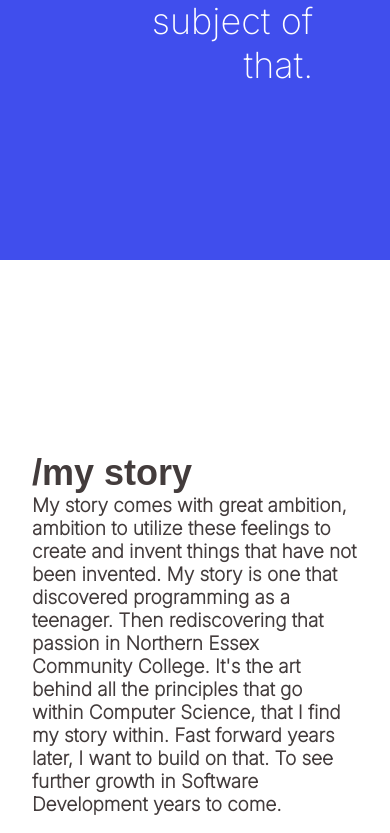
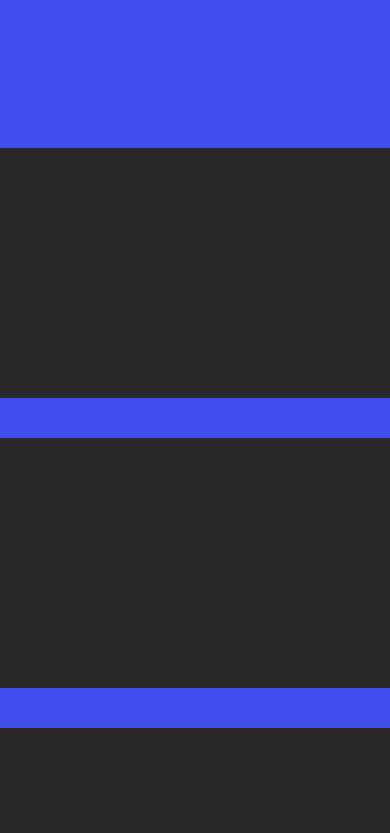
Before and after one commit to webcodejunkie/portfolio, a React (Create React App) app: page / in a window 390 px wide. Shown: the part 691-1524 px from the top of the page. Built offline with nearby package versions, Linux system fonts and the light colour scheme; a web font is replaced by a local one.

Commit message:
update belt component

```diff
--- a/src/components/belt/belt-component.js
+++ b/src/components/belt/belt-component.js
@@ -2,8 +2,10 @@ import '../../output/css/belt.css';
 
 function Belt() {
 	return (
-		<div>
-			I am a belt
+		<div className='belt-container'>
+			<div></div>
+			<div></div>
+			<div></div>
 		</div>
 	)
 }
--- a/src/components/views/home-view/home-component.js
+++ b/src/components/views/home-view/home-component.js
@@ -4,6 +4,7 @@ import { useState } from 'react';
 import { Link } from 'react-router-dom';
 // Framer Motion
 import { motion } from 'framer-motion';
+import Belt from '../../belt/belt-component';
 
 function Home() {
 
@@ -24,6 +25,7 @@ function Home() {
 						*/
 					}
 				</div>
+				<Belt />
 			</div>
 
 			<div className='second-col'>
--- a/src/output/css/App.css
+++ b/src/output/css/App.css
@@ -144,8 +144,8 @@ h6 {
 
 .first-col {
   display: flex;
-  flex-direction: row;
-  justify-content: center;
+  flex-direction: column;
+  align-items: center;
   background-color: #404eed;
 }
 
--- a/src/output/css/animations/animations.css
+++ b/src/output/css/animations/animations.css
@@ -11,7 +11,6 @@
 }
 
 .drawDownLine {
-  border-left: 4px solid #00ff43;
   margin: -200px auto;
   overflow: hidden;
   animation: drawdown-line 2.5s forwards 1 ease;
--- a/src/output/css/belt.css
+++ b/src/output/css/belt.css
@@ -1,3 +1,34 @@
+.belt-container {
+  display: flex;
+  flex-direction: row;
+  transform: translateY(0);
+}
+.belt-container > div {
+  background-color: #29272a;
+  width: 400px;
+  height: 250px;
+  margin: 20px;
+  transition: 0.5s ease;
+}
+.belt-container > div:hover {
+  transform: translateY(-5px);
+  transition: 0.5s ease;
+}
 
+@media only screen and (min-width: 320px) and (max-width: 480px) {
+  .belt-container {
+    flex-direction: column;
+  }
+}
+@media only screen and (min-width: 481px) and (max-width: 768px) {
+  .belt-container {
+    flex-direction: column;
+  }
+}
+@media only screen and (min-width: 769px) and (max-width: 1024px) {
+  .belt-container {
+    flex-direction: column;
+  }
+}
 
 /*# sourceMappingURL=belt.css.map */
--- a/src/scss/App.scss
+++ b/src/scss/App.scss
@@ -166,8 +166,8 @@ h6 {
 
 .first-col {
 	display: flex;
-	flex-direction: row;
-	justify-content: center;
+	flex-direction: column;
+	align-items: center;
 	background-color: #404eed;
 }
 
--- a/src/scss/animations/animations.scss
+++ b/src/scss/animations/animations.scss
@@ -13,7 +13,6 @@
 }
 
 .drawDownLine {
-	border-left: 4px solid #00ff43;
 	margin: -200px auto;
 	overflow: hidden;
 	animation: drawdown-line 2.5s forwards 1 ease;
--- a/src/scss/belt.scss
+++ b/src/scss/belt.scss
@@ -0,0 +1,40 @@
+.belt-container {
+	display: flex;
+	flex-direction: row;
+	transform: translateY(0);
+
+	>div {
+		background-color: #29272a;
+		width: 400px;
+		height: 250px;
+		margin: 20px;
+		transition: .5s ease;
+
+		&:hover {
+			transform: translateY(-5px);
+			transition: .5s ease;
+		}
+	}
+}
+
+// Mobile Screens
+@media only screen and (min-width: 320px) and (max-width: 480px) {
+	.belt-container {
+		flex-direction: column;
+	}
+}
+
+
+// Tablet Screens
+@media only screen and (min-width: 481px) and (max-width: 768px) {
+	.belt-container {
+		flex-direction: column;
+	}
+}
+
+// Laptop Screens
+@media only screen and (min-width: 769px) and (max-width: 1024px) {
+	.belt-container {
+		flex-direction: column;
+	}
+}
```
Also changed, not shown: 2 other files (tests, documents, lock files or other folders).
